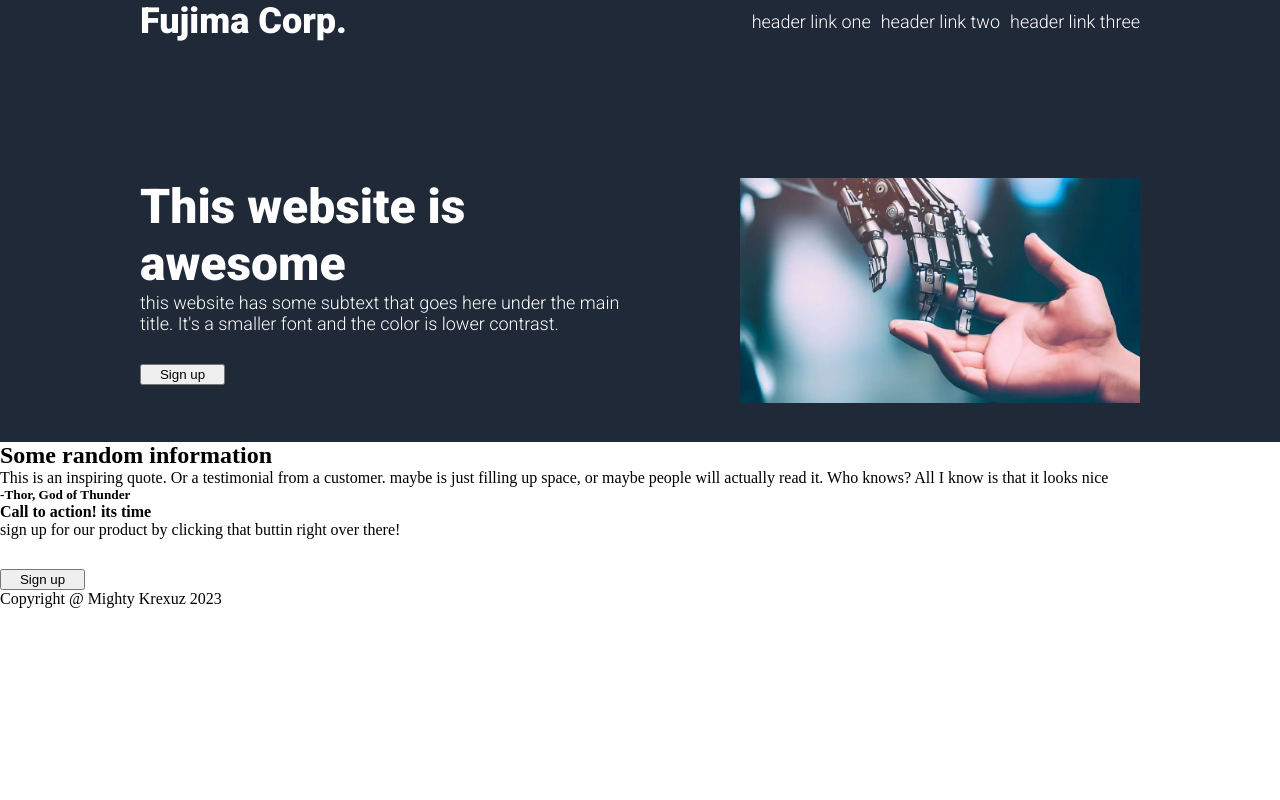
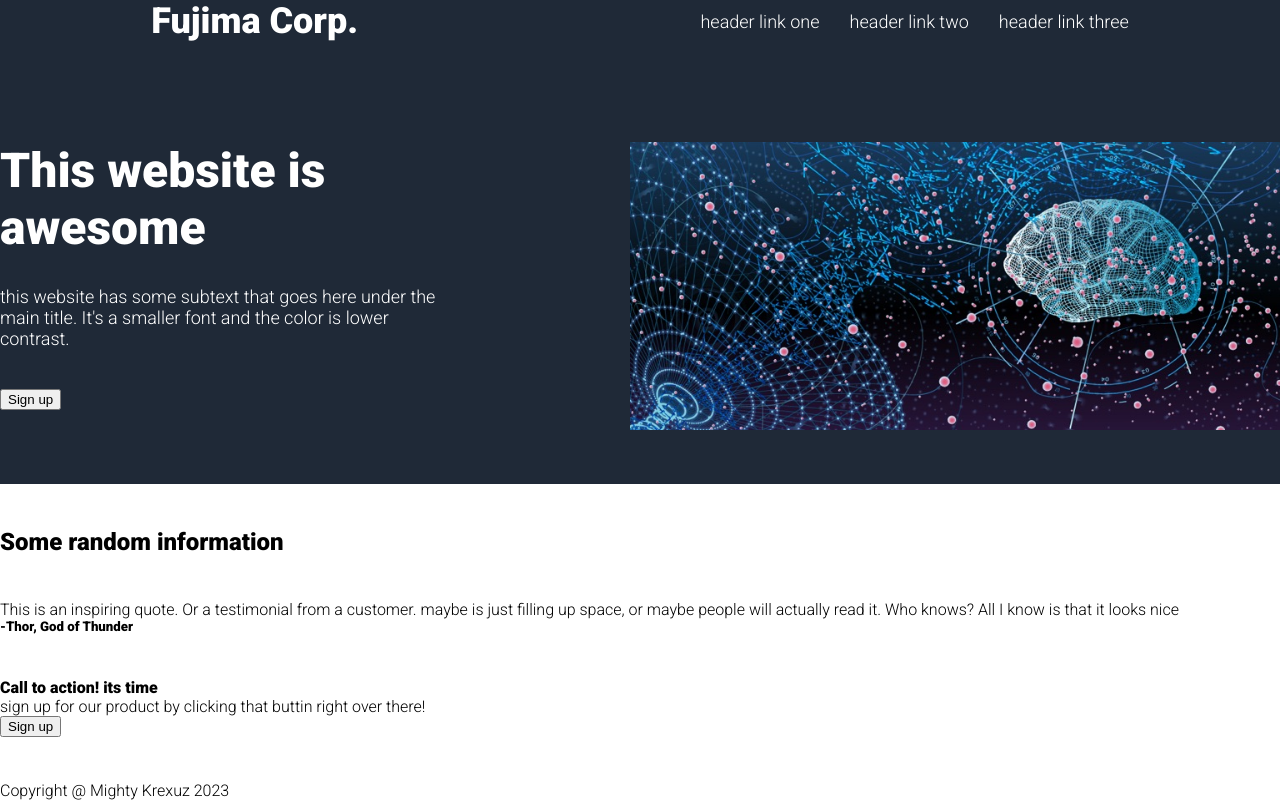
Before and after one commit to Krexuz/Fujima-tech-test, a plain HTML site: page index.html in a window 1280 px wide. Drawn offline with Linux system fonts and the light colour scheme.

Commit message:
fixes css for top grey box sectoion

```diff
--- a/index.html
+++ b/index.html
@@ -29,20 +29,18 @@
                 </div>
             </div>
 
-            <div class="hero-section">
             <div class="hero-content">
                 <div class="hero-left">
                     <h1 class="hero-title">This website is awesome</h1>
                     <p class="hero-text">this website has some subtext that goes here under the main
                         title. It's a smaller font and the color is lower contrast.</p>
                     <button>Sign up</button>
-
                 </div>
-                    <div class="hero-right"><img src="img/ai.webp" alt="image of ai and humans working together">
+                <div class="hero-img"><img src="img/ai.jpg" alt="image of ai and humans working together">
                 </div>
 
             </div>
-            </div>
+
         </div>
 
         <div class="mid-container">
--- a/styles.css
+++ b/styles.css
@@ -1,110 +1,89 @@
-
-*{
+* {
     margin: 0;
 }
 
-
 body {
-    margin: 0;
     height: 100vh;
     overflow: hidden;
     display: flex;
     flex-direction: column;
+    font-family: 'Roboto', sans-serif;
+    justify-content: space-between;
+
+
+}
+
+.box {
+    background-color: #1f2937;
+    width: 100wv;
+
+}
+
+.logo {
+    color: white;
+    font-size: 24px;
+}
+
+.nav {
+    color: white;
+}
+
+ul {
+    display: flex;
+    gap: 30px;
+    list-style: none;
+    font-size: 18px;
+}
+
+.header {
+    display: flex;
+    align-items: center;
+    justify-content: space-around;
+    width: 100wv;
+}
+
+
+
+
+.hero-content {
+    display: flex;
+    justify-content: center;
+    width: 100wv;
+    color: white;
+    margin-top: 100px;
+    width: 100wv;
+    flex-wrap: wrap;
+    gap: 130px;
+    padding-bottom: 50px;
+
 
 
 
 }
 
-.footer,
-.header {
-    display: flex;
-    justify-content: space-between;
-}
-
-ul {
-    display: flex;
-    font-size: 18px;
-    gap: 10px;
-    list-style: none;
-    font-family: 'Roboto', sans-serif;
-    color: white;
-}
-
-.hero-section {
+img {
+    width: 650px;
     margin: 0;
-    display: flex;
-    color: white;
-    width: 1000px;
-    height: 300px;
-    align-items: center;
-    margin-top: 100px;
-
-}
-
-.box {
-    background-color: #1f2937;
-    display: flex;
-    flex-direction: column;
-    justify-content: center;
-    align-items: center;
-}
-
-img {
-    width: 400px;
-
-}
-
-.hero-content {
-    display: flex;
-    justify-content: space-between;
-    margin: 0;
-
-
+    flex-shrink: 1;
 }
 
 .hero-left {
-    flex-basis: 500px;
-    display: flex;
-    flex-direction: column;
-    justify-content: flex-start;
-
-}
-
-.hero-right {
-
-
-}
-.header {
-    display: flex;
-    justify-content: space-between;
-    width: 1000px;
-    align-items: center;
-
-}
-
-.logo {
-    font-size: 24px;
+    max-width: 500px;
     margin: 0;
-    font-family: 'Roboto', sans-serif;
-    color: white;
+    width: 2750px;
 
 }
 
 .hero-title {
     font-size: 48px;
-    font-weight: bold;
-    font-family: 'Roboto', sans-serif;
-    color: white;
+    font-weight: bolder;
+    margin-bottom: 30px;
+
+
 }
 
 .hero-text {
+    max-width: 460px;
     font-size: 18px;
-    font-family: 'Roboto', sans-serif;
-    padding: 15px o;
-    gap: 20px;
+    margin-bottom: 40px;
 }
-
-button {
-    width: 85px;
-    margin-top: 30px;
-}
```
Also changed, not shown: img/ai.jpg (added), img/ai.webp (deleted). Lines whose indentation alone changed are shown as unchanged.
